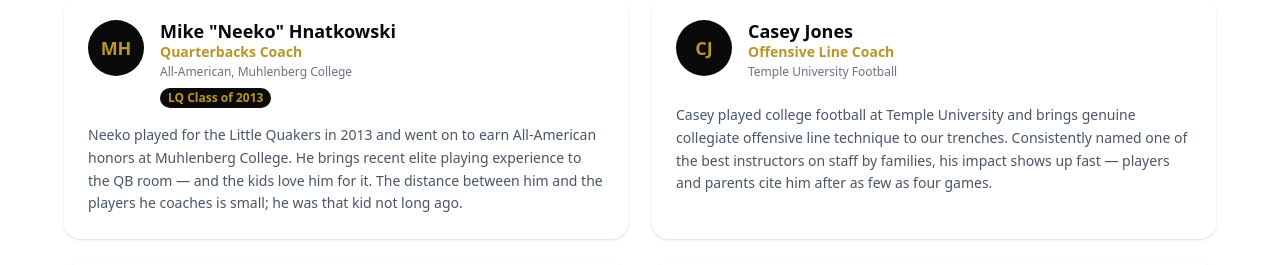
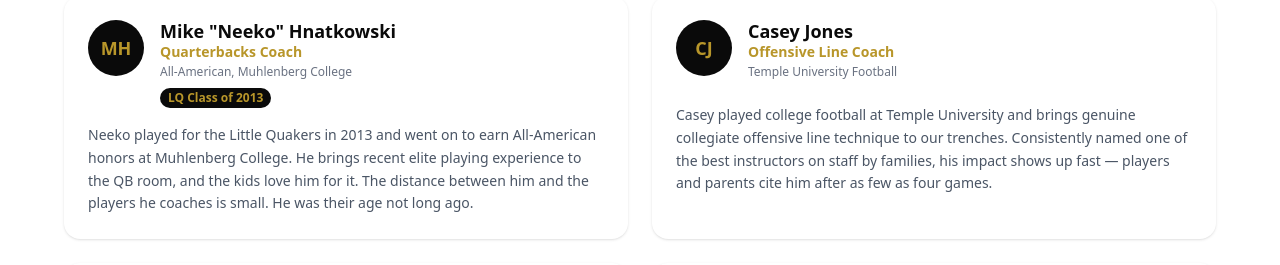
Before and after one commit to maleyarchie-oss/little-quakers, a Next.js app: page /about in a window 1280 px wide. Shown: the part 2680-2945 px from the top of the page. Built offline with nearby package versions, Linux system fonts and the light colour scheme.

Commit message:
About: Neeko bio - 'he was that kid' to 'he was their age'
Per PJ. Also removed em dash in same sentence
(em-dash style rule from earlier today).

```diff
--- a/data/staff.ts
+++ b/data/staff.ts
@@ -71,7 +71,7 @@ export const coachingStaff: StaffMember[] = [
     subtitle: 'All-American, Muhlenberg College',
     initials: 'MH',
     alumni: 'LQ Class of 2013',
-    bio: 'Neeko played for the Little Quakers in 2013 and went on to earn All-American honors at Muhlenberg College. He brings recent elite playing experience to the QB room — and the kids love him for it. The distance between him and the players he coaches is small; he was that kid not long ago.',
+    bio: "Neeko played for the Little Quakers in 2013 and went on to earn All-American honors at Muhlenberg College. He brings recent elite playing experience to the QB room, and the kids love him for it. The distance between him and the players he coaches is small. He was their age not long ago.",
   },
   {
     name: 'Casey Jones',
```
